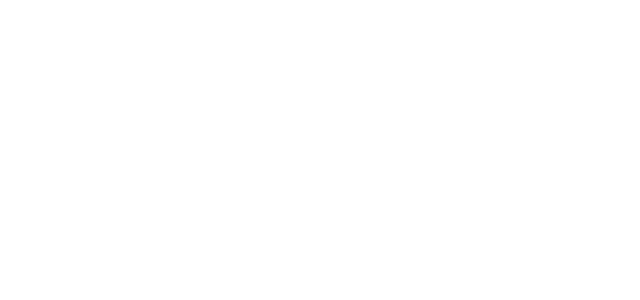
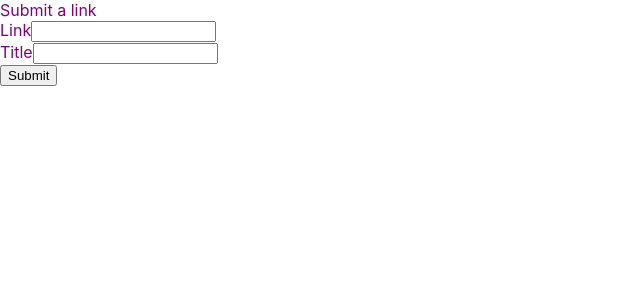
Before and after one commit to AmmanMeb/Fullstack, a React (Create React App) app in the folder Client/: page /SubmitPage in a window 1280 px wide. Before the commit this address had no page. Shown: the top 300 px of the page, without its empty margins (0-640 px from the left). Built offline with nearby package versions, Linux system fonts and the light colour scheme.

Commit message:
Add files via upload

```diff
--- a/Client/src/components/submitPageComponents/submitPage.js
+++ b/Client/src/components/submitPageComponents/submitPage.js
@@ -2,8 +2,24 @@
 
 function SubmitPage() {
 return(
-    <div>Paste Link Below
-       <input></input>
+    <div class="centered">
+    <div className = "title">Submit a link</div>
+    <div  class="field">
+      <label for="fullname">Link</label>
+      <input ></input>
+    </div>
+    <div class="field">
+      <label for="fullname">Title</label>
+      <input></input>
+    </div>
+
+    <div id = "error" className = "error"></div>
+    <div>
+        <button type="button" class="button-2" >
+          Submit
+        </button>
+
+    </div>
     </div>
 
 )
--- a/Client/src/index.js
+++ b/Client/src/index.js
@@ -13,7 +13,7 @@
   <React.StrictMode>
     <BrowserRouter>
       <Routes>
-        <Route path="/" element={ <App /> }>
+        <Route path="*" element={ <App /> }>
         </Route>
       </Routes>
     </BrowserRouter>
```
